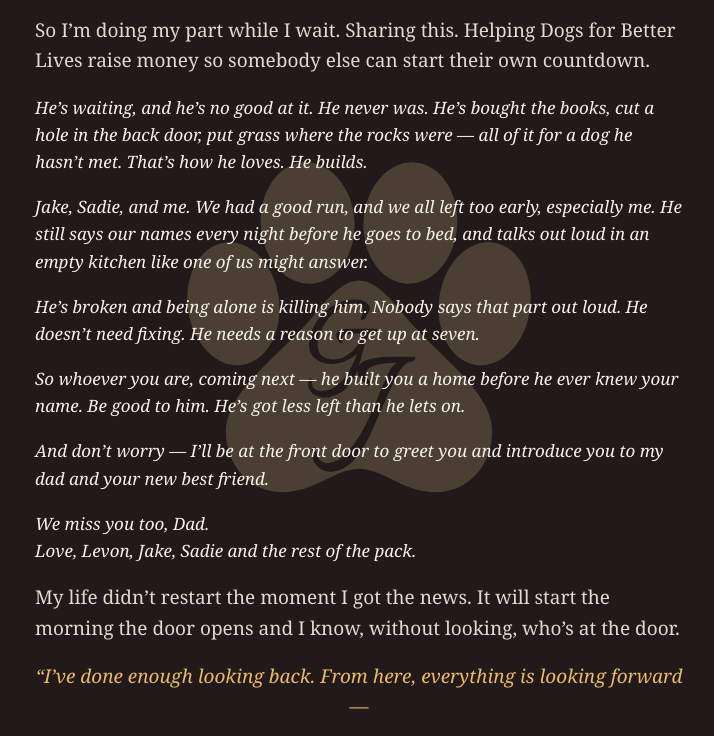
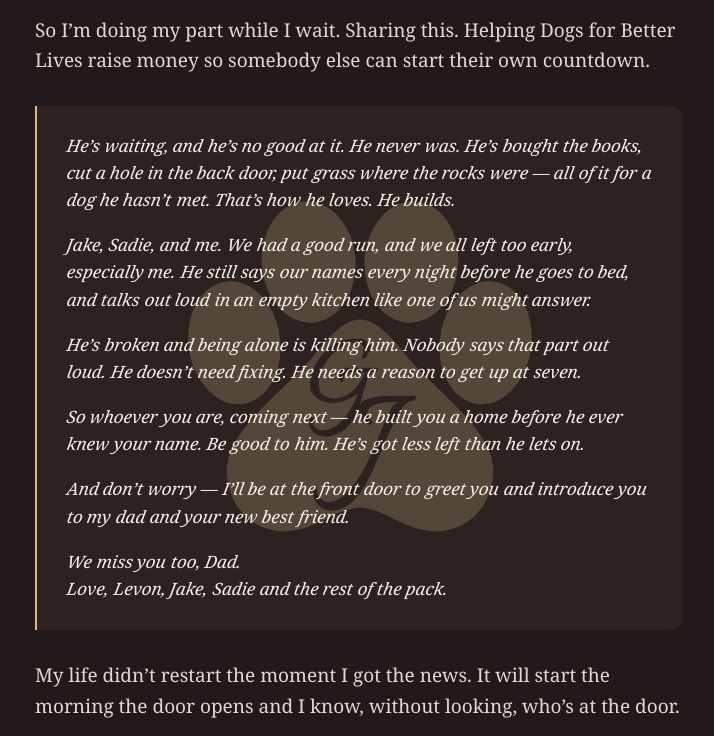
Before and after one commit to DelgadoXofficial/i-cant-hear-the-rain, a plain HTML site: page index.html in a window 1280 px wide. Shown: the part 3053-3789 px from the top of the page, without its empty margins (25-739 px from the left). Drawn offline with Linux system fonts and the light colour scheme.

Commit message:
Frame Levon's letter in a panel and lean its italics further
Put the letter in a lightly tinted panel with an amber rule on the left,
keeping the initialled paw centred behind the text, and add a small
script that leans each word a little past the italic face.

Co-Authored-By: Claude Fable 5.2 <noreply@anthropic.com>
Claude-Session: https://claude.ai/code/session_011NEHkj2SWw4DxdJdEceaN7

```diff
--- a/index.html
+++ b/index.html
@@ -52,7 +52,8 @@
     .story-copy .inner-thought{display:block;margin:18px 0;text-align:center;font-family:Georgia,serif;font-style:italic;color:var(--amber)}
     .story-copy .story-ending{margin-top:36px;text-align:center;color:var(--amber);font-size:25px;letter-spacing:.035em}
     .story-copy .story-coda{margin-top:36px}
-    .story-copy .levon-letter{position:relative;margin:18px 0}
+    .story-copy .levon-letter{position:relative;margin:30px 0;padding:26px clamp(18px,4vw,30px) 28px;border-left:2px solid var(--amber);background:rgba(234,185,106,.055);border-radius:0 12px 12px 0;overflow:hidden}
+    .story-copy .levon .slant{display:inline-block;transform:skewX(-9deg)}
     .story-copy .levon{position:relative;font-family:Georgia,serif;font-style:italic;font-size:17px;color:var(--ink)}
     .story-copy .paw-mark{position:absolute;left:50%;top:50%;width:min(360px,76%);height:auto;transform:translate(-50%,-50%);fill:#f3d79e;opacity:.2;pointer-events:none}
     h2{font-weight:400;letter-spacing:-.04em;line-height:1.08;font-size:clamp(34px,4.5vw,56px);margin:12px 0 20px}
@@ -294,5 +295,20 @@
   <footer class="footer">
     <div class="wrap footer-inner"><span>© <span id="year">2026</span> I Can’t Hear the Rain</span><span>A real life begins.</span><div class="footer-social" aria-label="Social media"><a href="https://www.youtube.com/@icantheartherain" target="_blank" rel="noopener noreferrer" aria-label="Gabriel on YouTube"><svg viewBox="0 0 24 24" aria-hidden="true"><path d="M23.5 6.2a3 3 0 0 0-2.1-2.1C19.5 3.6 12 3.6 12 3.6s-7.5 0-9.4.5A3 3 0 0 0 .5 6.2 31 31 0 0 0 0 12s0 3.8.5 5.8a3 3 0 0 0 2.1 2.1c1.9.5 9.4.5 9.4.5s7.5 0 9.4-.5a3 3 0 0 0 2.1-2.1A31 31 0 0 0 24 12s0-3.8-.5-5.8ZM9.6 15.6V8.4l6.3 3.6-6.3 3.6Z"/></svg></a><a href="https://www.tiktok.com/@areallifebegins" target="_blank" rel="noopener noreferrer" aria-label="Gabriel on TikTok"><svg viewBox="0 0 24 24" aria-hidden="true"><path d="M19.6 6.7a4.8 4.8 0 0 1-3.8-4.3V2h-3.4v13.7a2.9 2.9 0 1 1-2.9-2.9c.3 0 .6 0 .9.1V9.4a6.4 6.4 0 1 0 5.4 6.3V8.7a8.1 8.1 0 0 0 4.7 1.5V6.8c-.3 0-.6 0-.9-.1Z"/></svg></a></div><span><a class="text-link" href="#connect">Follow the journey</a></span></div>
   </footer>
+  <script>
+    /* Extra slant for Levon's letter: lean each word a little further than the italic face does. */
+    document.querySelectorAll('.levon').forEach(function(p){
+      Array.prototype.slice.call(p.childNodes).forEach(function(n){
+        if(n.nodeType!==3)return;
+        var f=document.createDocumentFragment();
+        n.textContent.split(/(\s+)/).forEach(function(t){
+          if(!t)return;
+          if(/^\s+$/.test(t)){f.appendChild(document.createTextNode(t));return;}
+          var w=document.createElement('span');w.className='slant';w.textContent=t;f.appendChild(w);
+        });
+        p.replaceChild(f,n);
+      });
+    });
+  </script>
 </body>
 </html>
```
